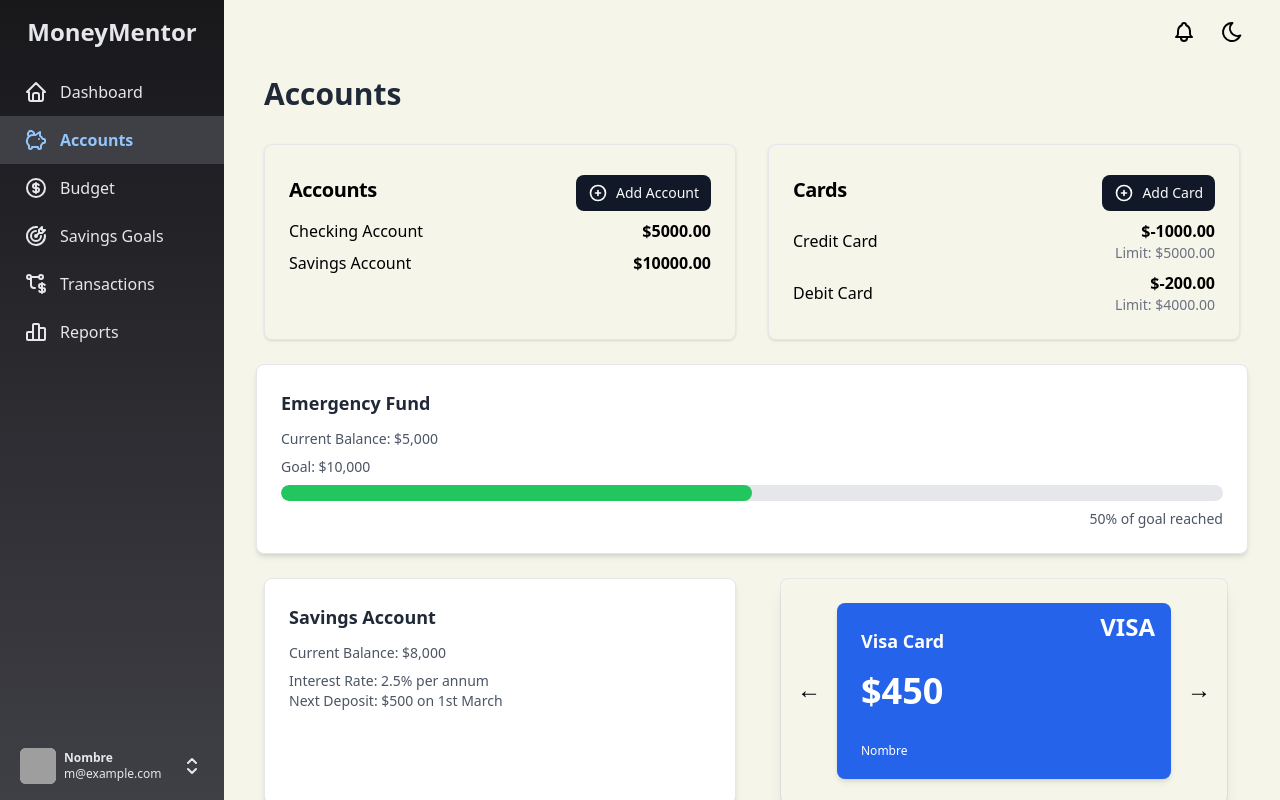
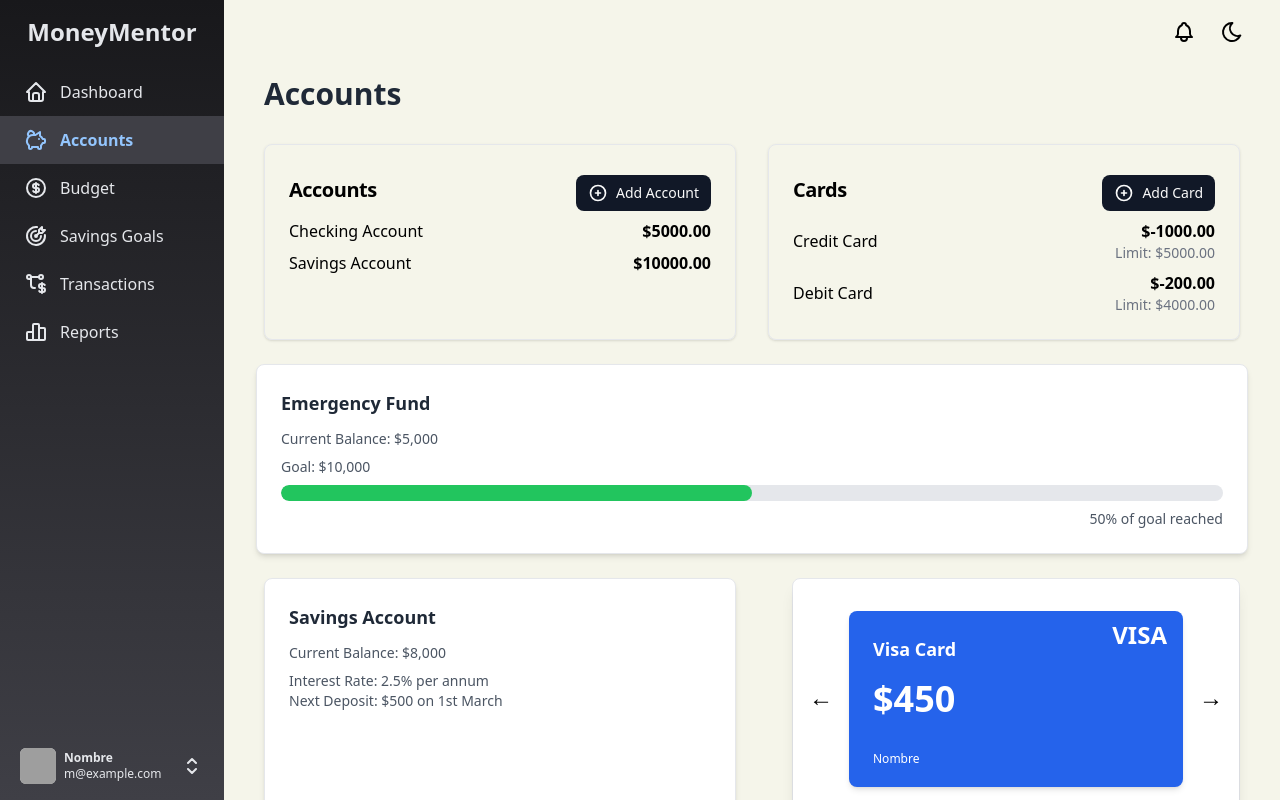
Before and after one commit to ChriisLM/MoneyMentor, a React (Vite) app: page /accounts in a window 1280 px wide. Built offline with nearby package versions, Linux system fonts and the light colour scheme; grey boxes are pictures that could not be loaded.

Commit message:
feat: Reactory structure and styles of cardViewer

```diff
--- a/src/components/CardsViewer.tsx
+++ b/src/components/CardsViewer.tsx
@@ -1,40 +1,66 @@
 import { useState } from "react";
 import { BankCard } from "./cards/BankCard";
+import { useFinanceData } from "../hooks/useFinanceData";
 
 export function CardsViewer() {
+  const { accounts } = useFinanceData();
+  const filteredAccountsCards = accounts.filter(
+    (account) => account.type === "card"
+  );
+
   const [currentIndex, setCurrentIndex] = useState(0);
-  const cards = [
-    <BankCard key="visa" styleType="visa" />,
-    <BankCard key="mastercard" styleType="mastercard" />,
-  ];
+
+  const getCardType = (index: number) => {
+    return index % 2 === 0 ? "visa" : "mastercard";
+  };
 
   const nextSlide = () => {
-    setCurrentIndex((prevIndex) => (prevIndex + 1) % cards.length);
+    setCurrentIndex(
+      (prevIndex) => (prevIndex + 1) % filteredAccountsCards.length
+    );
   };
 
   const prevSlide = () => {
     setCurrentIndex(
-      (prevIndex) => (prevIndex - 1 + cards.length) % cards.length
+      (prevIndex) =>
+        (prevIndex - 1 + filteredAccountsCards.length) %
+        filteredAccountsCards.length
     );
   };
 
+  if (filteredAccountsCards.length === 0) {
     return (
-    <div className="relative w-full max-w-md mx-auto border rounded-lg">
+      <div className="w-full max-w-md mx-auto border rounded-lg p-6 text-center">
+        No cards available
+      </div>
+    );
+  }
+
+  return (
+    <div className="relative w-full max-w-md ml-auto border rounded-lg bg-white dark:bg-neutral-700 dark:border-neutral-500 dark:shadow-neutral-500">
+      {filteredAccountsCards.length > 1 && (
         <button
-        className="absolute z-10 left-2 top-1/2 transform -translate-y-1/2 pb-1 px-2 rounded-lg text-2xl hover:bg-gray-300"
+          className="absolute z-10 left-2 top-1/2 transform -translate-y-1/2 pb-1 px-2 rounded-lg text-2xl hover:bg-gray-200 hover:dark:bg-zinc-800 dark:text-gray-200"
           onClick={prevSlide}
         >
           &#8592;
         </button>
-      <div className="overflow-hidden rounded-lg shadow-lg py-6 px-14">
-        {cards[currentIndex]}
+      )}
+      <div className="overflow-hidden rounded-lg shadow-lg py-8 px-14">
+        <BankCard
+          key={filteredAccountsCards[currentIndex].id}
+          styleType={getCardType(currentIndex)}
+          cardInfo={filteredAccountsCards[currentIndex]}
+        />
       </div>
+      {filteredAccountsCards.length > 1 && (
         <button
-        className="absolute z-10 right-2 top-1/2 transform -translate-y-1/2 pb-1 px-2 rounded-lg text-2xl hover:bg-gray-300"
+          className="absolute z-10 right-2 top-1/2 transform -translate-y-1/2 pb-1 px-2 rounded-lg text-2xl hover:bg-gray-200 hover:dark:bg-zinc-800 dark:text-gray-200"
           onClick={nextSlide}
         >
           &#8594;
         </button>
+      )}
     </div>
   );
 }
```
Lines whose indentation alone changed are shown as unchanged.
